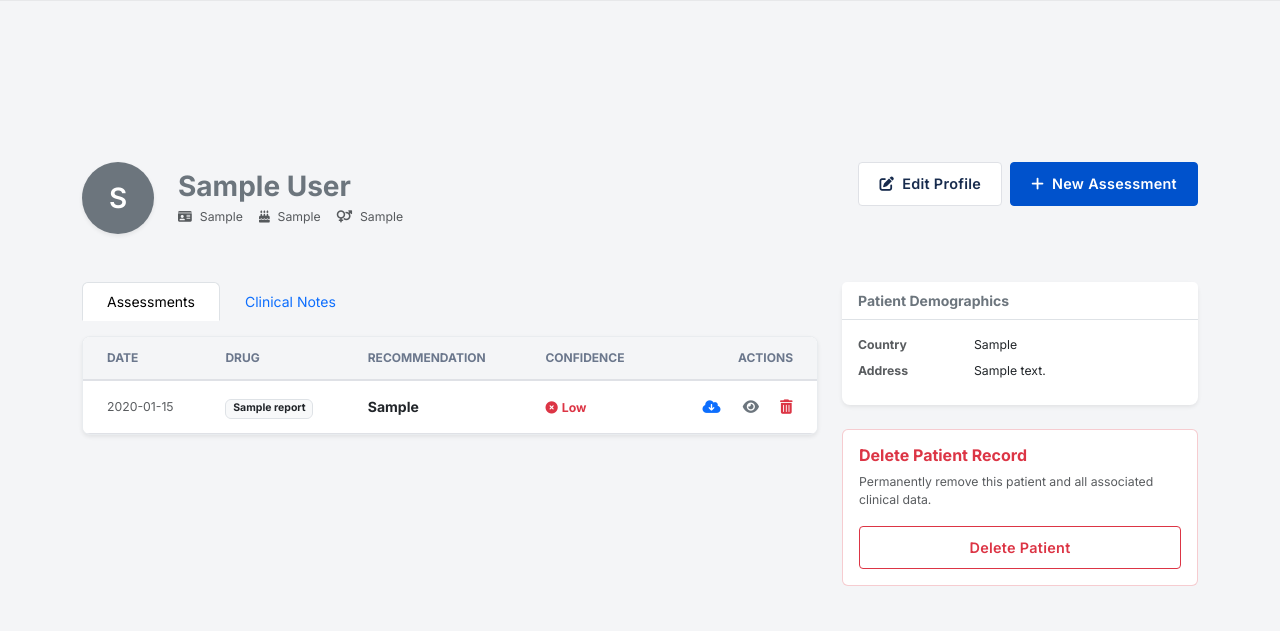
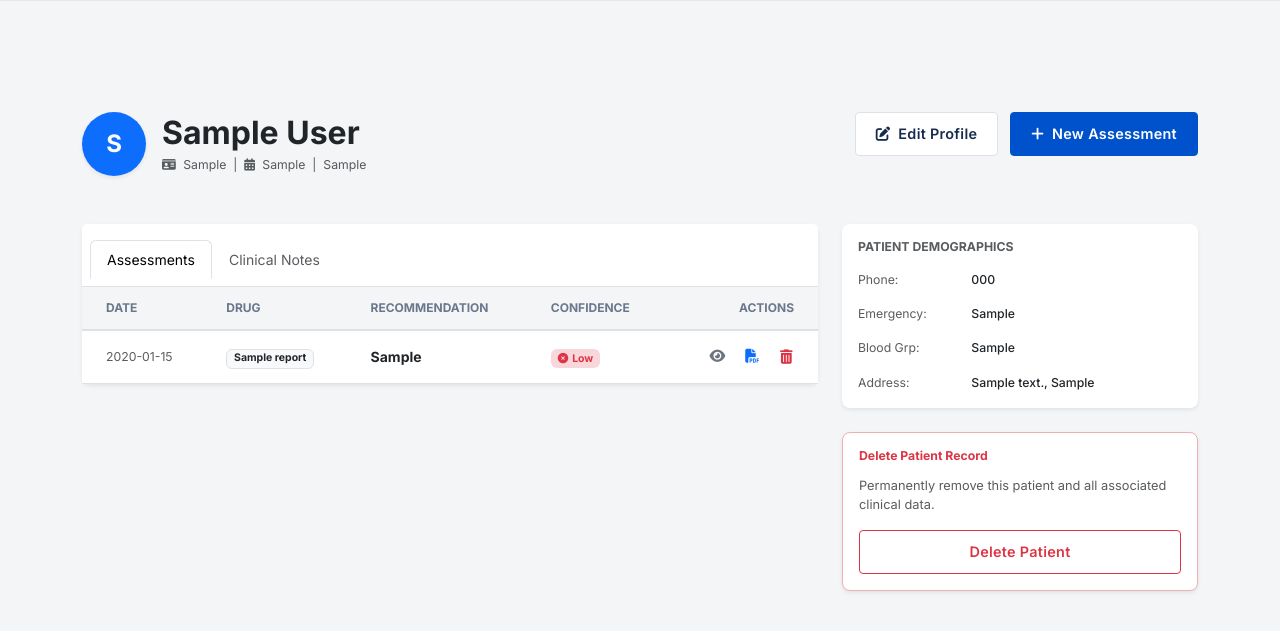
Before and after one commit to Ani811625/GenMedix, a Flask app: page /view_patient/1 in a window 1280 px wide. Shown: the part 64-695 px from the top of the page. Run offline with Flask 3, Linux system fonts and the light colour scheme; a user stored in the database is signed in; tables that the repository leaves empty hold one stand-in row (values such as "Sample post").

Commit message:
Report Download Update

```diff
--- a/templates/view_patient.html
+++ b/templates/view_patient.html
@@ -1,48 +1,42 @@
 {% extends "base.html" %}
-{% block title %}{{ patient.full_name }} - Clinical Profile{% endblock %}
+{% block title %}{{ patient.full_name }} - GenMedix{% endblock %}
 
 {% block content %}
 <div class="container py-5">
 
-    <div class="d-flex justify-content-between align-items-start mb-5" style="padding-top: 50px;">
+    <div class="d-flex justify-content-between align-items-start mb-5">
         <div class="d-flex align-items-center">
-            <div class="avatar-circle bg-secondary text-white rounded-circle d-flex align-items-center justify-content-center me-4 shadow-sm" style="width: 72px; height: 72px; font-size: 1.75rem;">
+            <div class="bg-primary text-white rounded-circle d-flex align-items-center justify-content-center me-3 shadow-sm" style="width: 64px; height: 64px; font-size: 1.5rem; font-weight: 700;">
                 {{ patient.full_name[0] }}
             </div>
             <div>
-                <h1 class="fw-bold text-secondary mb-1" style="font-size: 1.75rem;">{{ patient.full_name }}</h1>
-                <div class="text-muted d-flex gap-3 small">
-                    <span><i class="fas fa-id-card me-2"></i>{{ patient.aadhar }}</span>
-                    <span><i class="fas fa-birthday-cake me-2"></i>{{ patient.dob }}</span>
-                    <span><i class="fas fa-venus-mars me-2"></i>{{ patient.gender }}</span>
+                <h2 class="fw-bold text-dark mb-0">{{ patient.full_name }}</h2>
+                <div class="text-muted small mt-1">
+                    <i class="fas fa-id-card me-1"></i> {{ patient.aadhar }} &nbsp;|&nbsp;
+                    <i class="fas fa-calendar-alt me-1"></i> {{ patient.dob }} &nbsp;|&nbsp;
+                    {{ patient.gender }}
                 </div>
             </div>
         </div>
-        <div class="d-flex gap-2">
-            <a href="{{ url_for('edit_patient', patient_id=patient.id) }}" class="btn btn-outline-secondary">
-                <i class="fas fa-edit me-2"></i>Edit Profile
+        <div>
+            <a href="{{ url_for('edit_patient', patient_id=patient.id) }}" class="btn btn-outline-secondary btn-sm me-2">
+                <i class="fas fa-edit me-1"></i> Edit Profile
             </a>
-            <a href="{{ url_for('select_drug', patient_id=patient.id) }}" class="btn btn-primary shadow-sm">
-                <i class="fas fa-plus me-2"></i>New Assessment
+            <a href="{{ url_for('select_drug', patient_id=patient.id) }}" class="btn btn-primary btn-sm shadow-sm">
+                <i class="fas fa-plus me-1"></i> New Assessment
             </a>
         </div>
     </div>
 
     <div class="row g-4">
-
         <div class="col-lg-8">
-            <ul class="nav nav-tabs border-bottom-0 mb-3" id="chartTabs" role="tablist">
-                <li class="nav-item">
-                    <button class="nav-link active fw-600 px-4" id="reports-tab" data-bs-toggle="tab" data-bs-target="#reports" type="button">Assessments</button>
-                </li>
-                <li class="nav-item">
-                    <button class="nav-link fw-600 px-4" id="notes-tab" data-bs-toggle="tab" data-bs-target="#notes" type="button">Clinical Notes</button>
-                </li>
+            <div class="card border-0 shadow-sm rounded-3">
+                <div class="card-header bg-white border-bottom p-3">
+                    <ul class="nav nav-tabs card-header-tabs">
+                        <li class="nav-item"><a class="nav-link active" href="#">Assessments</a></li>
+                        <li class="nav-item"><a class="nav-link text-muted" href="#notes-section">Clinical Notes</a></li>
                     </ul>
-
-            <div class="tab-content">
-                <div class="tab-pane fade show active" id="reports">
-                    <div class="card border border-light-subtle shadow-sm rounded-3 overflow-hidden">
+                </div>
                 <div class="table-responsive">
                     <table class="table table-hover align-middle mb-0">
                         <thead class="bg-light">
@@ -56,28 +50,25 @@
                         </thead>
                         <tbody>
                             {% if reports %}
-                                        {% for report in reports %}
+                                {% for r in reports %}
                                 <tr>
-                                            <td class="ps-4 text-muted small fw-600">{{ report.generated_at.strftime('%Y-%m-%d') }}</td>
-                                            <td><span class="badge bg-light text-dark border">{{ report.drug_name }}</span></td>
-                                            <td class="fw-bold text-dark">{{ report.predicted_dose }}</td>
+                                    <td class="ps-4 text-muted small">{{ r.generated_at.strftime('%Y-%m-%d') }}</td>
+                                    <td><span class="badge bg-light text-dark border">{{ r.drug_name }}</span></td>
+                                    <td class="fw-bold">{{ r.predicted_dose }}</td>
                                     <td>
-                                                {% if report.confidence == 'High' %}<span class="text-success small fw-bold"><i class="fas fa-check-circle me-1"></i>High</span>
-                                                {% elif report.confidence == 'Medium' %}<span class="text-warning small fw-bold"><i class="fas fa-exclamation-circle me-1"></i>Medium</span>
-                                                {% else %}<span class="text-danger small fw-bold"><i class="fas fa-times-circle me-1"></i>Low</span>
-                                                {% endif %}
+                                        {% if 'High' in r.confidence %}<span class="badge bg-success-subtle text-success"><i class="fas fa-check-circle me-1"></i>High</span>
+                                        {% elif 'Medium' in r.confidence %}<span class="badge bg-warning-subtle text-warning"><i class="fas fa-exclamation-circle me-1"></i>Med</span>
+                                        {% else %}<span class="badge bg-danger-subtle text-danger"><i class="fas fa-times-circle me-1"></i>Low</span>{% endif %}
                                     </td>
                                     <td class="text-end pe-4">
-                                                {% if report.pdf_storage_path %}
-                                                <a href="{{ url_for('download_archived_report', report_id=report.id) }}" class="btn btn-link p-0 me-3 text-primary" title="Download Archived PDF" target="_blank">
-                                                    <i class="fas fa-cloud-download-alt"></i>
-                                                </a>
-                                                {% endif %}
-                                                <a href="{{ url_for('view_report', report_id=report.id) }}" class="btn btn-link p-0 me-3 text-secondary" title="View Details">
+                                        <a href="{{ url_for('view_report', report_id=r.id) }}" class="text-secondary me-3" title="View Details">
                                             <i class="fas fa-eye"></i>
                                         </a>
-                                                <form action="{{ url_for('delete_report', report_id=report.id) }}" method="POST" class="d-inline" onsubmit="return confirm('Delete this report?');">
-                                                    <button class="btn btn-link p-0 text-danger border-0 bg-transparent" title="Delete">
+                                        <a href="{{ url_for('download_archived_report', report_id=r.id) }}" class="text-primary me-3" title="Download PDF" target="_blank">
+                                            <i class="fas fa-file-pdf"></i>
+                                        </a>
+                                        <form action="{{ url_for('delete_report', report_id=r.id) }}" method="POST" class="d-inline" onsubmit="return confirm('Delete this report?');">
+                                            <button type="submit" class="btn btn-link p-0 text-danger" title="Delete">
                                                 <i class="fas fa-trash-alt"></i>
                                             </button>
                                         </form>
@@ -85,7 +76,7 @@
                                 </tr>
                                 {% endfor %}
                             {% else %}
-                                        <tr><td colspan="5" class="text-center py-5 text-muted">No assessment history found.</td></tr>
+                                <tr><td colspan="5" class="text-center py-5 text-muted">No reports generated yet.</td></tr>
                             {% endif %}
                         </tbody>
                     </table>
@@ -93,58 +84,35 @@
             </div>
         </div>
 
-                <div class="tab-pane fade" id="notes">
-                    <div class="card border border-light-subtle shadow-sm rounded-3 p-4 mb-4">
-                        <form action="{{ url_for('add_note', patient_id=patient.id) }}" method="POST">
-                            <label class="form-label">Add Clinical Observation</label>
-                            <textarea class="form-control mb-3" name="note_text" rows="3" placeholder="Type notes here..."></textarea>
-                            <div class="text-end"><button class="btn btn-primary btn-sm">Save Note</button></div>
-                        </form>
+        <div class="col-lg-4">
+            <div class="card border-0 shadow-sm rounded-3 mb-4">
+                <div class="card-body">
+                    <h6 class="text-uppercase text-muted fw-bold small mb-3">Patient Demographics</h6>
+                    <div class="row g-3 small">
+                        <div class="col-4 text-muted">Phone:</div>
+                        <div class="col-8 fw-500">{{ patient.phone or 'N/A' }}</div>
+                        <div class="col-4 text-muted">Emergency:</div>
+                        <div class="col-8 fw-500">{{ patient.emergency_contact or 'N/A' }}</div>
+                        <div class="col-4 text-muted">Blood Grp:</div>
+                        <div class="col-8 fw-500">{{ patient.blood_group or 'N/A' }}</div>
+                        <div class="col-4 text-muted">Address:</div>
+                        <div class="col-8 fw-500">{{ patient.address or 'N/A' }}, {{ patient.country }}</div>
+                    </div>
+                </div>
             </div>
 
-                    <div class="d-flex flex-column gap-3">
-                        {% if notes %}
-                            {% for note in notes %}
-                            <div class="card border-0 shadow-sm p-3">
-                                <div class="d-flex justify-content-between mb-2">
-                                    <small class="fw-bold text-primary">{{ note.patient.doctor.full_name }}</small>
-                                    <small class="text-muted">{{ note.created_at.strftime('%d %b %Y, %H:%M') }}</small>
-                                </div>
-                                <p class="mb-0 small text-secondary" style="white-space: pre-wrap;">{{ note.note_text }}</p>
-                            </div>
-                            {% endfor %}
-                        {% else %}
-                            <div class="text-center text-muted py-4">No notes available.</div>
-                        {% endif %}
+            <div class="card border-danger-subtle shadow-sm rounded-3">
+                <div class="card-body">
+                    <h6 class="text-danger fw-bold small">Delete Patient Record</h6>
+                    <p class="text-muted small mb-3" style="font-size: 0.8rem;">
+                        Permanently remove this patient and all associated clinical data.
+                    </p>
+                    <form action="{{ url_for('delete_patient', patient_id=patient.id) }}" method="POST" onsubmit="return confirm('WARNING: This cannot be undone. Delete patient?');">
+                        <button type="submit" class="btn btn-outline-danger btn-sm w-100">Delete Patient</button>
+                    </form>
                 </div>
             </div>
         </div>
     </div>
-
-        <div class="col-lg-4">
-            <div class="card border-0 shadow-sm rounded-3 mb-4">
-                <div class="card-header bg-white border-bottom fw-bold text-secondary">
-                    Patient Demographics
-                </div>
-                <div class="card-body">
-                    <dl class="row mb-0 small">
-                        <dt class="col-4 text-muted">Country</dt><dd class="col-8">{{ patient.country }}</dd>
-                        <dt class="col-4 text-muted">Address</dt><dd class="col-8">{{ patient.address }}</dd>
-                    </dl>
-                </div>
-            </div>
-
-            <div class="card border border-danger border-opacity-25 bg-white shadow-none">
-                <div class="card-body p-3">
-                    <h6 class="text-danger fw-bold mb-2">Delete Patient Record</h6>
-                    <p class="small text-muted mb-3">Permanently remove this patient and all associated clinical data.</p>
-                    <form action="{{ url_for('delete_patient', patient_id=patient.id) }}" method="POST" onsubmit="return confirm('WARNING: This will permanently delete this patient and ALL reports. This cannot be undone.');">
-                        <button class="btn btn-outline-danger btn-sm w-100">Delete Patient</button>
-                    </form>
-                </div>
-            </div>
-        </div>
-
-    </div>
 </div>
 {% endblock %}
```
Lines whose indentation alone changed are shown as unchanged.
